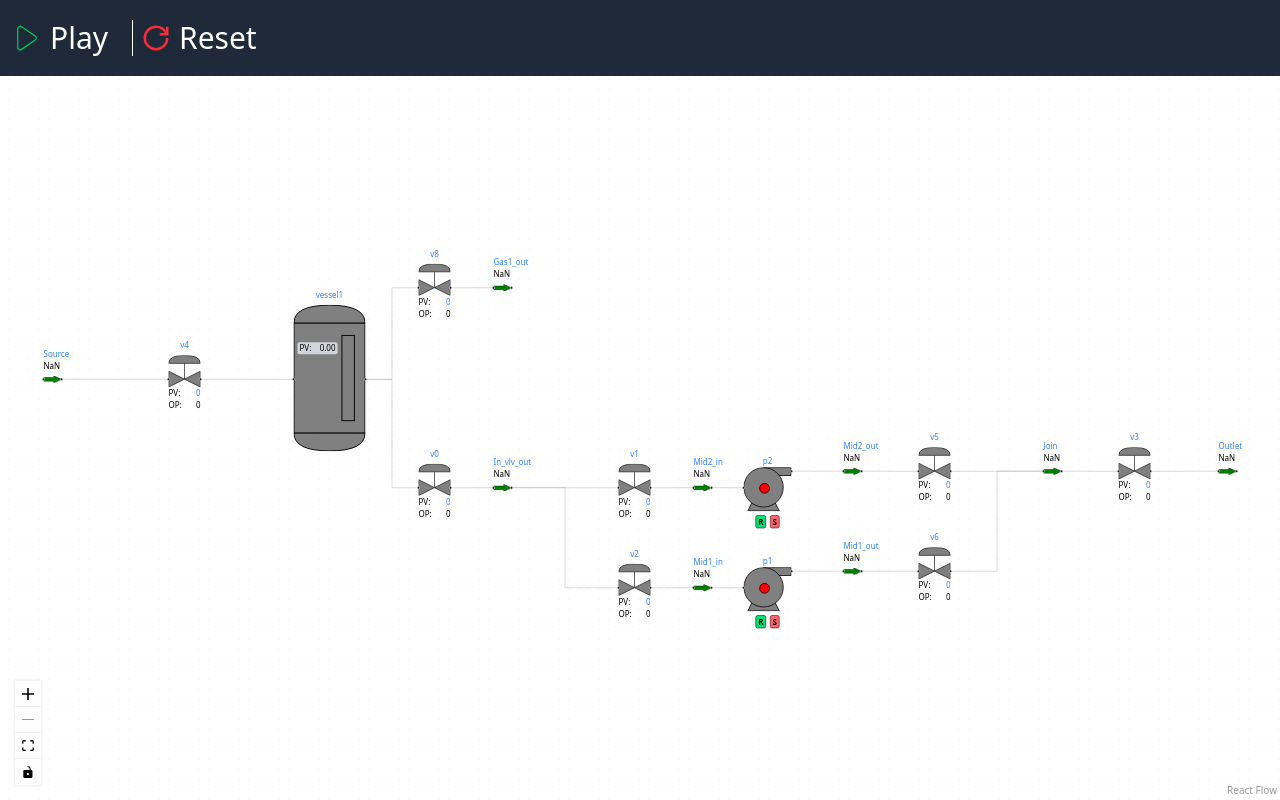
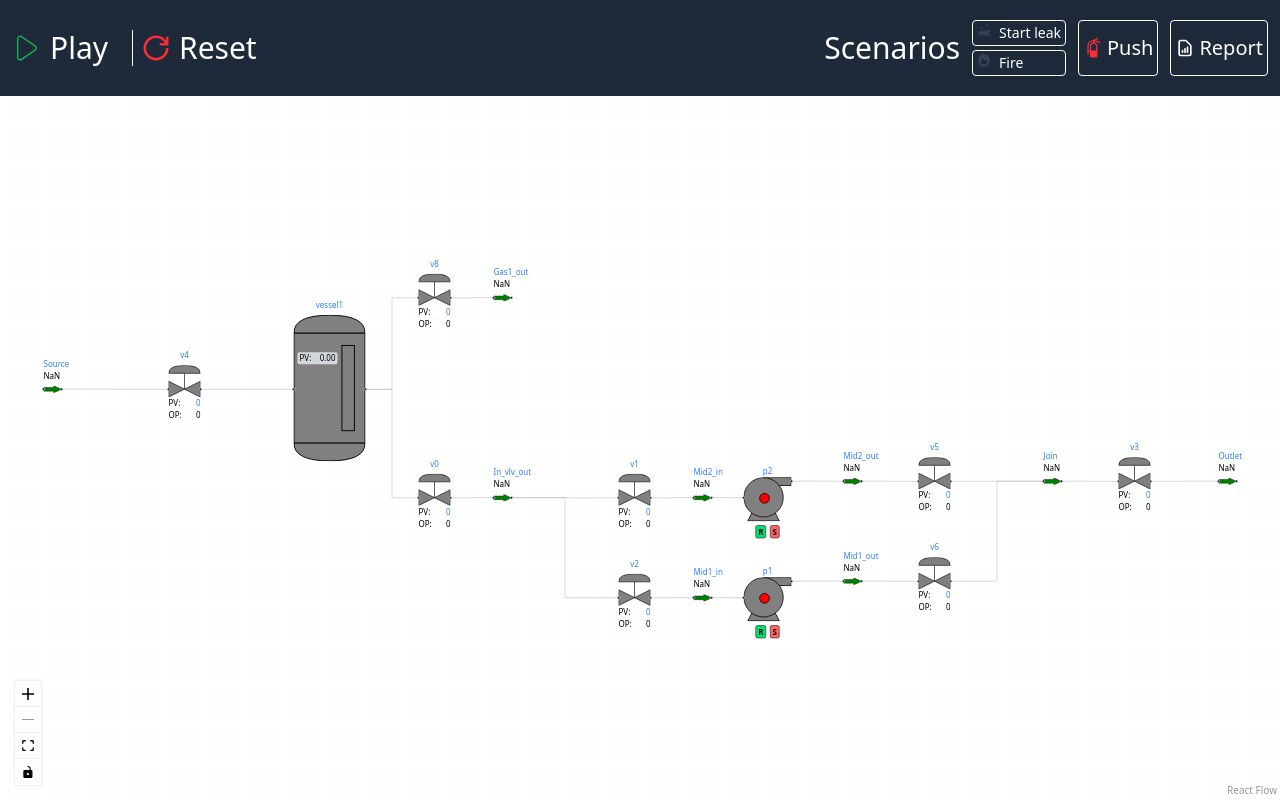
Before and after one commit to DoniyorAlimov/sim-model-web, a React (Vite) app: page / in a window 1280 px wide. Built offline with nearby package versions, Linux system fonts and the light colour scheme; no server answers; what simple-zustand-devtools would draw is missing.

Commit message:
Adding scenario tab

```diff
--- a/src/components/NavBar.tsx
+++ b/src/components/NavBar.tsx
@@ -1,9 +1,11 @@
+import ScenarioTab from "./ScenarioTab";
 import SimulateTab from "./SimulateTab";
 
 const NavBar = () => {
   return (
-    <div className="bg-gray-800 text-white py-5 px-3">
+    <div className="bg-gray-800 text-white py-5 px-3 flex items-center justify-between">
       <SimulateTab />
+      <ScenarioTab />
     </div>
   );
 };
--- /dev/null
+++ b/src/components/ScenarioTab.tsx
@@ -0,0 +1,73 @@
+import { useMutation, useQuery } from "@tanstack/react-query";
+import { PiFireExtinguisherFill } from "react-icons/pi";
+import { HiOutlineDocumentReport } from "react-icons/hi";
+import { FaFire } from "react-icons/fa6";
+import axios from "axios";
+import { GiLeak } from "react-icons/gi";
+import { toast } from "react-toastify";
+
+const ScenarioTab = () => {
+  const { data: isLeakOn } = useQuery({
+    queryKey: ["leak"],
+    queryFn: () =>
+      axios
+        .get("http://localhost:8000/scenario/status")
+        .then((res) => res.data)
+        .then((data) => data.leak as boolean),
+    refetchInterval: 1000,
+  });
+
+  const { data: isFireOn } = useQuery({
+    queryKey: ["fire"],
+    queryFn: () =>
+      axios
+        .get("http://localhost:8000/scenario/fire_status")
+        .then((res) => res.data)
+        .then((data) => data.fire as boolean),
+    refetchInterval: 1000,
+  });
+
+  const startLeak = useMutation({
+    mutationFn: () => axios.post("http://localhost:8000/scenario/leak"),
+    onSuccess: () => toast.warn("Leak was trigerred"),
+  });
+
+  const pushFireButton = useMutation({
+    mutationFn: () => axios.post("http://localhost:8000/scenario/fire_button"),
+    onSuccess: () => toast.info("Fire button pressed"),
+  });
+
+  return (
+    <div className="text-3xl flex gap-3 items-center">
+      <div>Scenarios</div>
+      <div className="flex flex-col gap-1">
+        <div
+          onClick={() => startLeak.mutate()}
+          className={
+            "flex gap-2 text-sm py-0.5 px-1 border border-sm rounded-sm cursor-pointer"
+          }
+        >
+          <GiLeak className={isLeakOn ? "text-yellow-500" : "text-gray-700"} />
+          <div>Start leak</div>
+        </div>
+        <div className="flex gap-2 text-sm py-0.5 px-1 border border-sm rounded-sm cursor-pointer">
+          <FaFire className={isFireOn ? "text-red-600" : "text-gray-700"} />
+          <div>Fire</div>
+        </div>
+      </div>
+      <div
+        onClick={() => pushFireButton.mutate()}
+        className="flex gap-1 items-center text-xl border rounded-sm self-stretch px-1 cursor-pointer hover:bg-gray-700"
+      >
+        <PiFireExtinguisherFill className="text-red-500" />
+        <div>Push</div>
+      </div>
+      <div className="flex gap-1 items-center text-xl border rounded-sm self-stretch px-1 cursor-pointer hover:bg-gray-700">
+        <HiOutlineDocumentReport />
+        <div>Report</div>
+      </div>
+    </div>
+  );
+};
+
+export default ScenarioTab;
```
